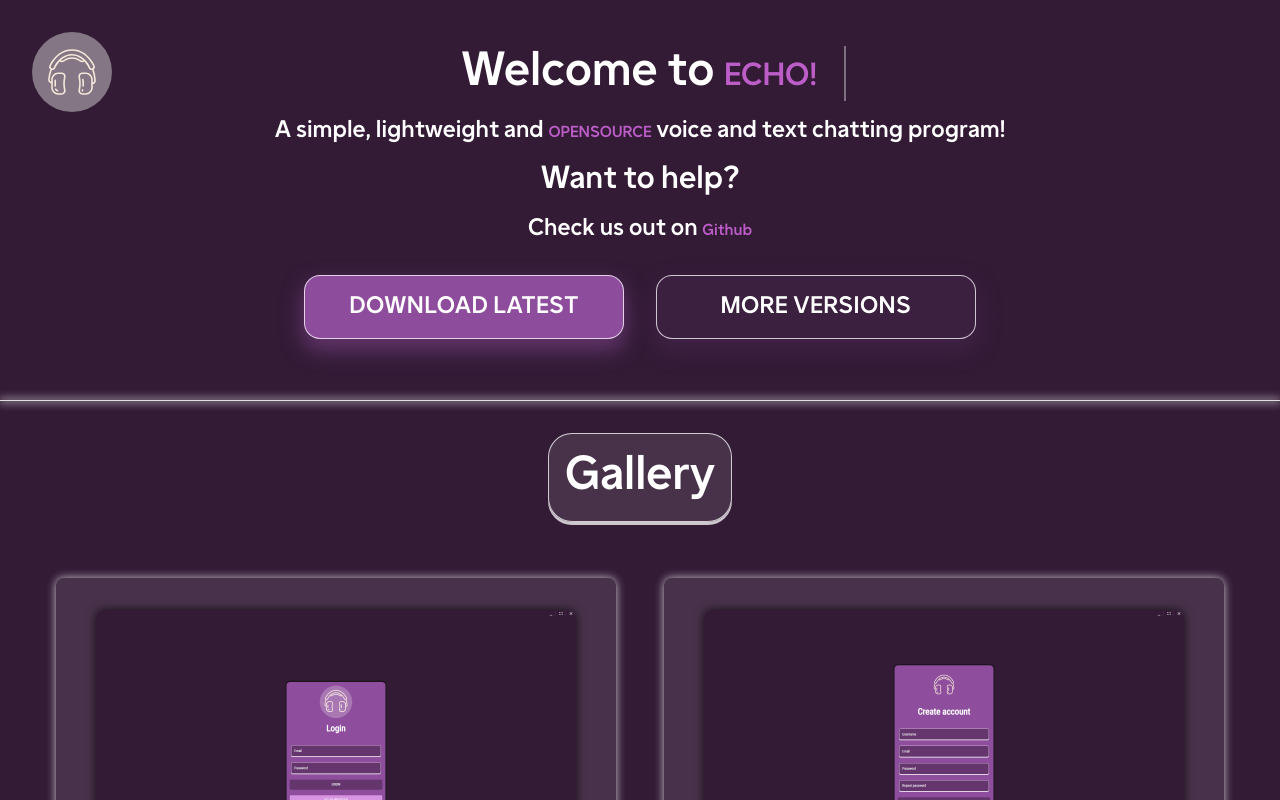
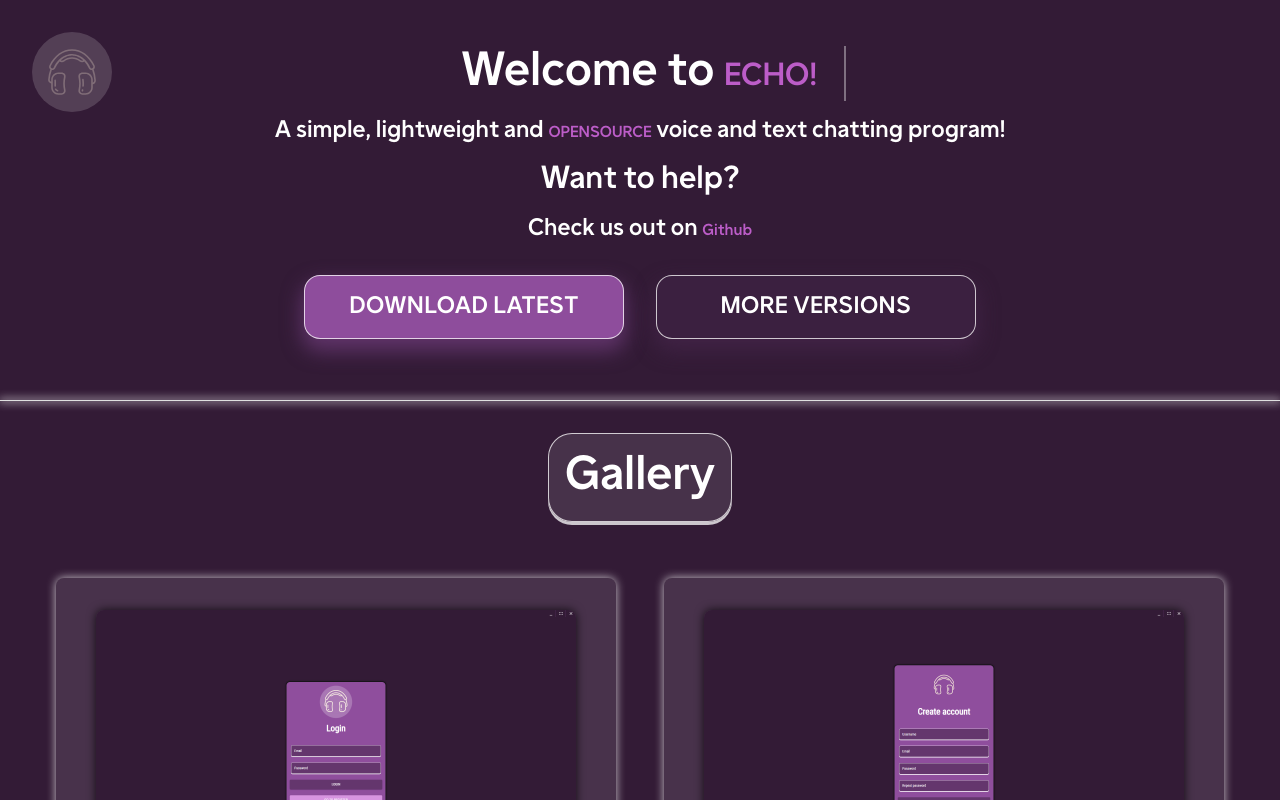
Before and after one commit to echo-project-org/echo-website, a React (Create React App) app: page / in a window 1280 px wide. Shown: the top 800 px of the page. Built offline with nearby package versions, Linux system fonts and the light colour scheme.

Commit message:
Update .env and Header.jsx

```diff
--- a/src/components/header/Header.jsx
+++ b/src/components/header/Header.jsx
@@ -21,10 +21,12 @@
     justifyContent: "center",
     alignItems: "center",
     backgroundColor: "rgb(133, 118, 134)",
+    opacity: "0.4",
     transition: "all 0.1s ease-in-out",
     "&:hover": {
       cursor: "pointer",
       backgroundColor: "rgb(170, 151, 172)",
+      opacity: "1",
     },
   },
 }));
```
Also changed, not shown: 1 other file (tests, documents, lock files or other folders).
